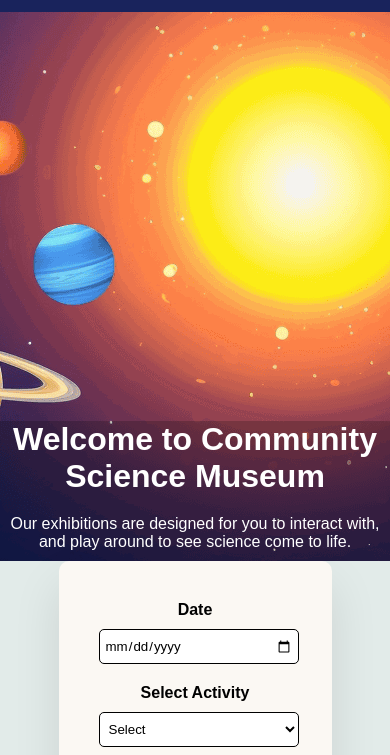
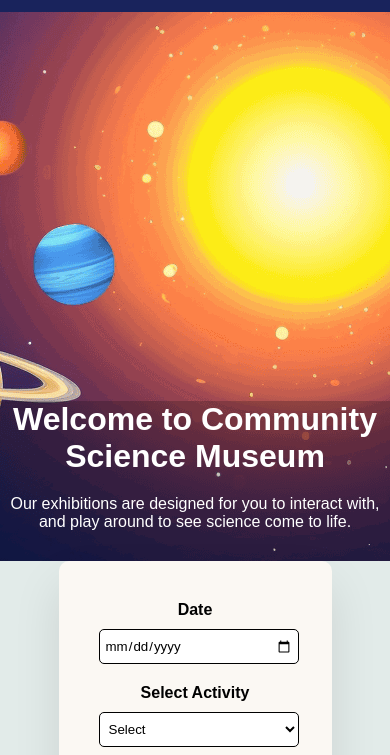
Before and after one commit to Tinberg/Community-science-museum, a plain HTML site: page Index.html in a window 390 px wide. Shown: the part 89-844 px from the top of the page. Drawn offline with Linux system fonts and the light colour scheme.

Commit message:
herotext adjustment

```diff
--- a/css/Index.css
+++ b/css/Index.css
@@ -270,7 +270,7 @@ figcaption {
 }
 @media only screen and (max-width: 705px){
   .h1-subtext {
-    height: 140px;
+    height: 160px;
     text-align: center;
 
 
```
